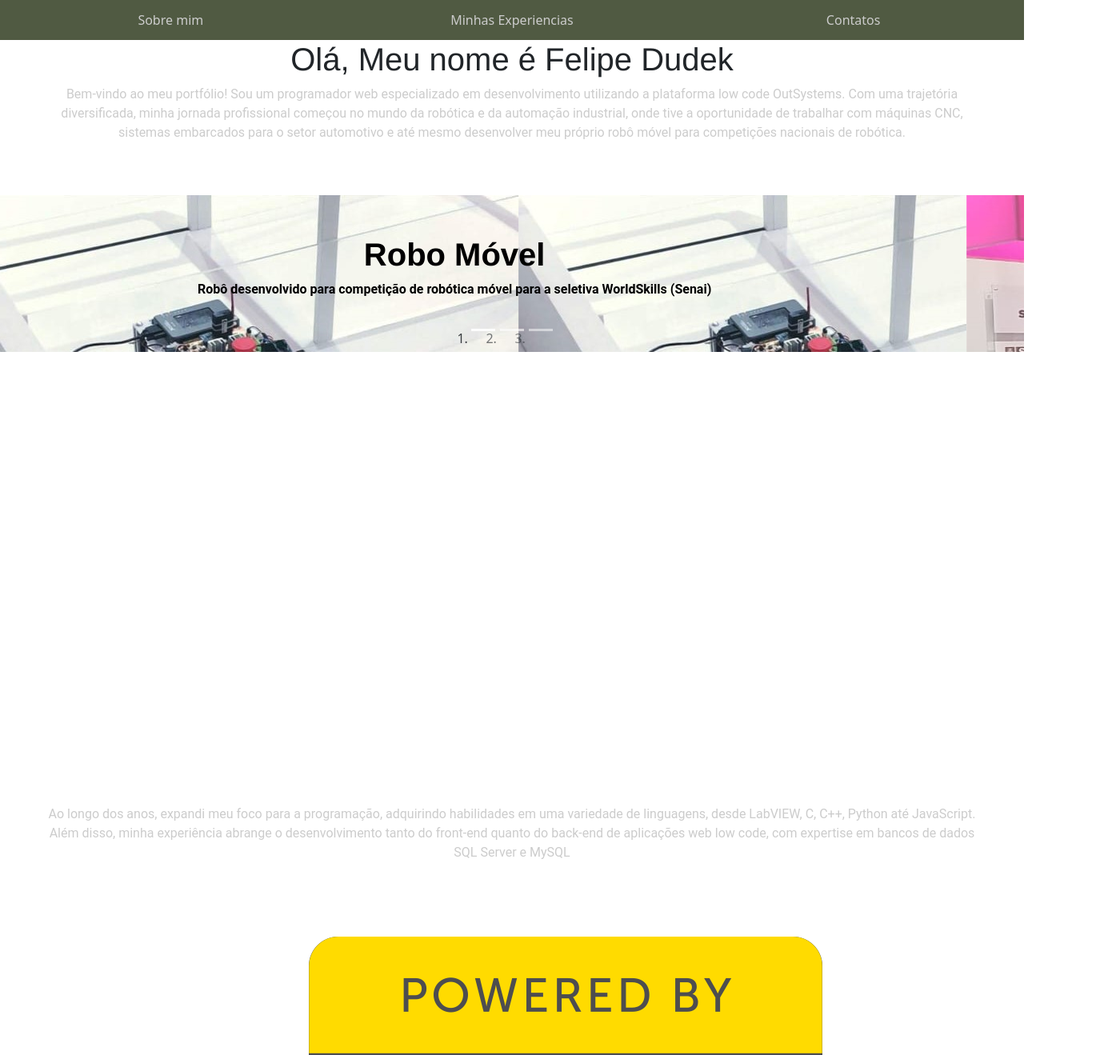
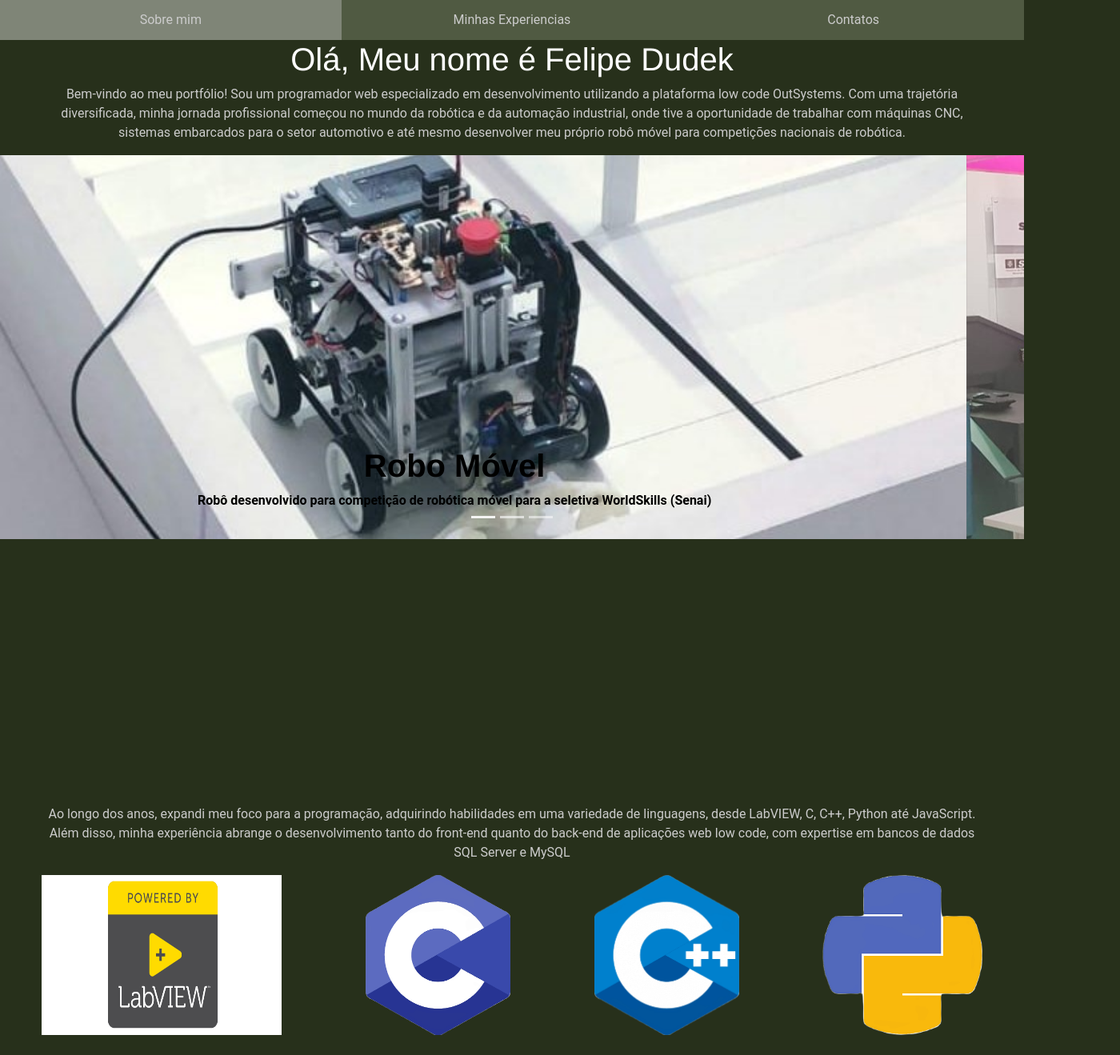
Before and after one commit to Felipe-Dudek/Portfolio, a plain HTML site: page index.html in a window 1280 px wide. Shown: the top 1319 px of the page at 80% size, 1400 px wide, since content can reach past the window. Drawn offline with nearby package versions, Linux system fonts and the light colour scheme.

Commit message:
Update style.css

```diff
--- a/style.css
+++ b/style.css
@@ -1,6 +1,6 @@
 body{
     margin: 0px;
-    background-color: #27301B;
+    background-color: #27301B !important;
     background-repeat: no-repeat;
 }
 
@@ -11,11 +11,11 @@ h1{
     font-family: "Helvetica Neue", Helvetica, Arial, sans-serif;
     font-weight: bold;
     font-size: 40px;
-    color: #FFFFFF;
+    color: #FFFFFF !important;
 }
 
 p{
-    padding: 0px 50px 50px 50px;
+    padding: 0px 50px 0px 50px;
     text-align: center;
     margin-bottom: 10px;
     font-family: "Roboto", Arial, sans-serif;
@@ -23,10 +23,16 @@ p{
     color: #CCCCCC;
 }
 
+ol{
+    list-style: none;
+}
+
 .header{
     display: flex;
     justify-content: space-around;
     align-items: center;
+    font-family: "Roboto", Arial, sans-serif;
+    font-size: 16px;
     background-color: #505A42;
 }
 
@@ -43,7 +49,7 @@ p{
 }
 
 .header-link{
-    width: 25%;
+    width: 33.33%;
     height: 50px;
     background-color: #505A42;
     display: flex;
@@ -61,16 +67,22 @@ p{
     height: 100vh;
 }
 
-.sobre-mim{
-
-}
-
 .minhas-experiencias {
     padding-top: 100px;
 }
 
-.meus-projetos{
-    padding-top: 100px;
+img{
+    max-width: 300px;
+    max-height: 200px;
+    width: auto;
+    height: auto;
+}
+
+.imagens{
+    display: flex;
+    flex-wrap: wrap;
+    justify-content: space-around;
+    margin-bottom: 50px;
 }
 
 .contatos{
@@ -95,6 +107,32 @@ p{
     font-size: 80px;
 }
 
+.icon-estilo{
+    width: 200px;
+    height: 200px;
+    display: flex;
+    justify-content: center;
+    align-items: center;
+}
+
+.carousel-item{
+    height: 30rem;
+    background: #777;
+    color: black;
+    position: relative;
+    background-position: center;
+    background-size: cover;
+}
+
+.container{
+    position: absolute;
+    bottom: 0;
+    left: 0;
+    right: 0;
+    color: black;
+    padding-bottom: 20px;
+}
+
 @keyframes animacao-header{
     from {
         background-color: #505A42;
```
